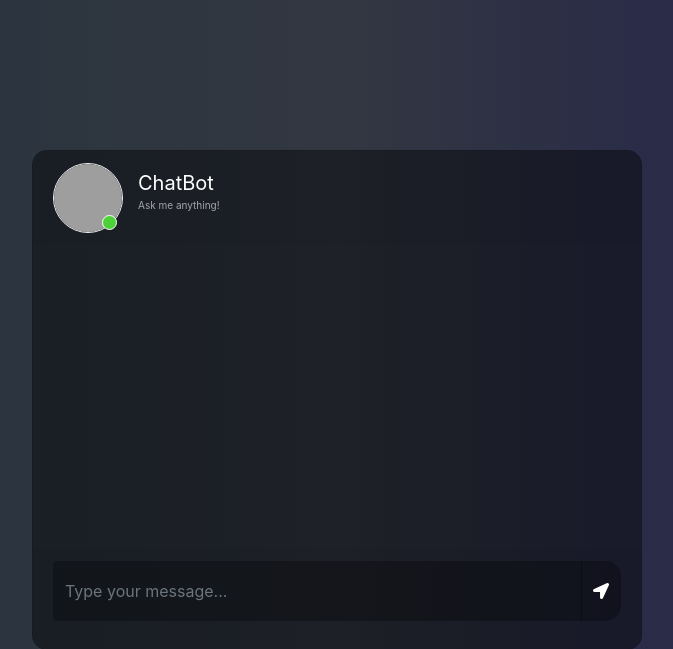
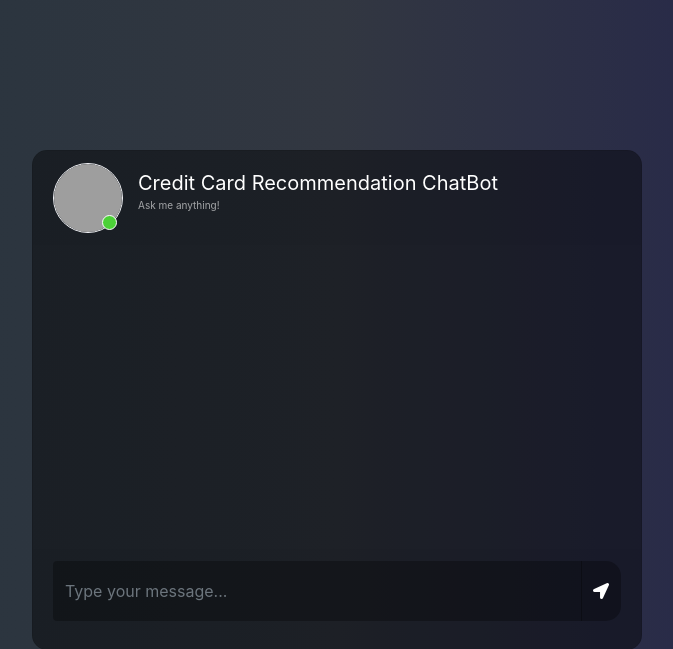
Before and after one commit to krishi-trip/Barkeep, a Flask app: page / in a window 1280 px wide. Shown: the top 649 px of the page, without its empty margins (303-976 px from the left). Run offline with Flask 3, Linux system fonts and the light colour scheme; some libraries are stand-ins or nearby versions; grey boxes are pictures that could not be loaded.

Commit message:
Changed the title of ChatBot

```diff
--- a/chatbot_project/chatbot_web_app/templates/chat.html
+++ b/chatbot_project/chatbot_web_app/templates/chat.html
@@ -9,7 +9,7 @@
 <!DOCTYPE html>
 <html>
   <head>
-    <title>Chatbot</title>
+    <title>Credit Card Recommendation ChatBot</title>
     <link
       rel="stylesheet"
       href="https://stackpath.bootstrapcdn.com/bootstrap/4.1.3/css/bootstrap.min.css"
@@ -45,7 +45,7 @@
                   <span class="online_icon"></span>
                 </div>
                 <div class="user_info">
-                  <span>ChatBot</span>
+                  <span>Credit Card Recommendation ChatBot</span>
                   <p>Ask me anything!</p>
                 </div>
               </div>
```
